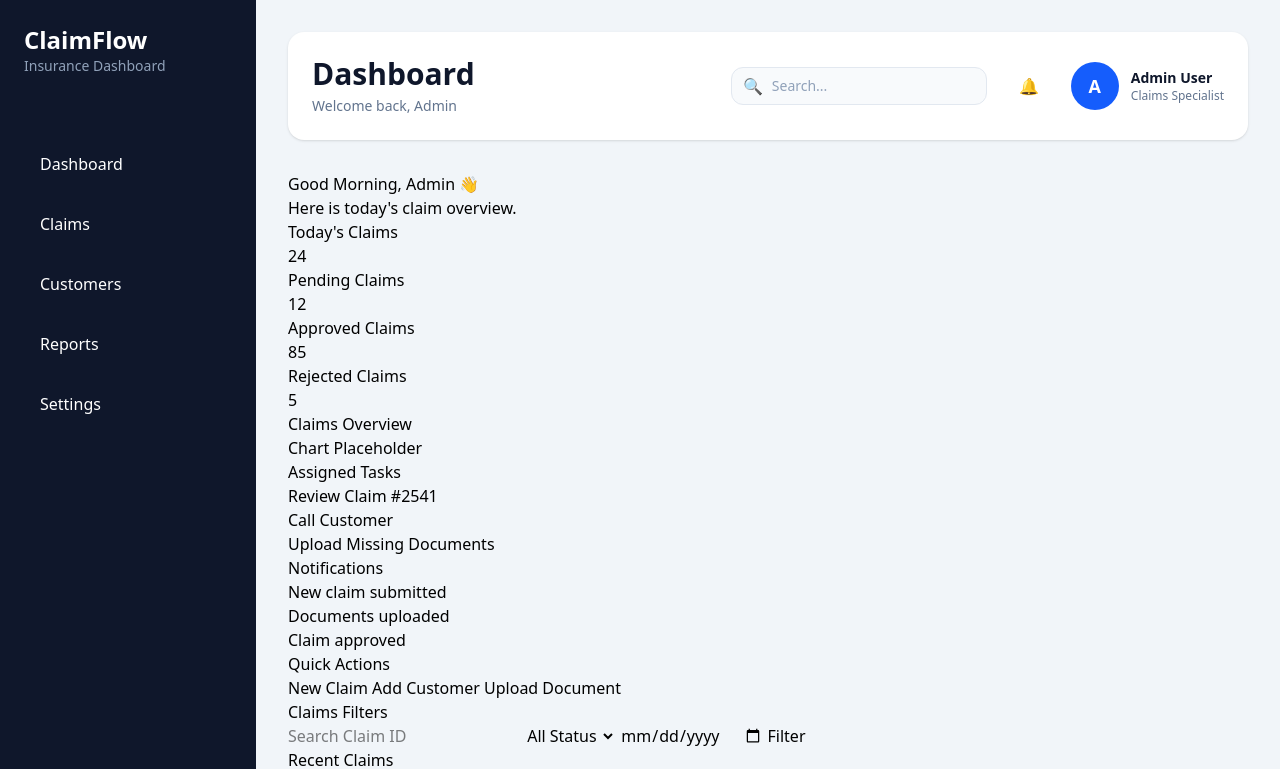
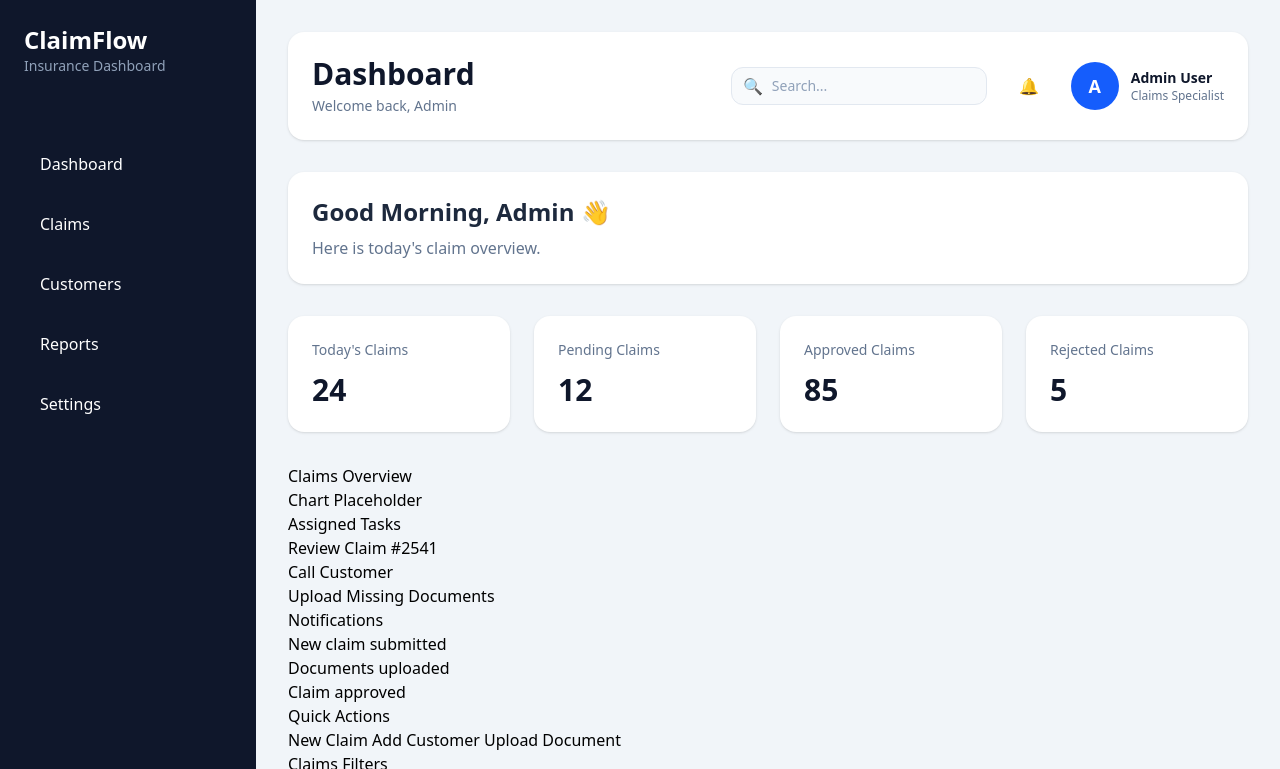
Before and after one commit to kalagermousavi/insurance-claims-dashboard, a website: page index.html in a window 1280 px wide. Shown: the top 769 px of the page. Drawn offline with Linux system fonts and the light colour scheme.

Commit message:
Style welcome section and statistics cards

```diff
--- a/index.html
+++ b/index.html
@@ -81,11 +81,11 @@
 
         <!-- Welcome Section Start -->
 
-        <section class="welcome">
+        <section class="bg-white rounded-2xl shadow-sm p-6 mb-8">
 
-            <h2>Good Morning, Admin 👋</h2>
+            <h2 class="text-2xl font-bold text-slate-800">Good Morning, Admin 👋</h2>
 
-            <p>
+            <p class="text-slate-500 mt-2">
                 Here is today's claim overview.
             </p>
 
@@ -96,28 +96,28 @@
 
         <!-- Statistics Cards Start -->
 
-        <section class="statistics">
+        <section class="mb-8">
 
-            <div class="cards-container">
+            <div class="grid grid-cols-1 md:grid-cols-2 xl:grid-cols-4 gap-6">
 
-                <div class="card">
-                    <h3>Today's Claims</h3>
-                    <p>24</p>
+                <div class="bg-white rounded-2xl p-6 shadow-sm">
+                    <h3 class="text-slate-500 text-sm">Today's Claims</h3>
+                    <p class="text-3xl font-bold text-slate-900 mt-3">24</p>
                 </div>
 
-                <div class="card">
-                    <h3>Pending Claims</h3>
-                    <p>12</p>
+                <div class="bg-white rounded-2xl p-6 shadow-sm">
+                    <h3 class="text-slate-500 text-sm">Pending Claims</h3>
+                    <p class="text-3xl font-bold text-slate-900 mt-3">12</p>
                 </div>
 
-                <div class="card">
-                    <h3>Approved Claims</h3>
-                    <p>85</p>
+                <div class="bg-white rounded-2xl p-6 shadow-sm">
+                    <h3 class="text-slate-500 text-sm">Approved Claims</h3>
+                    <p class="text-3xl font-bold text-slate-900 mt-3">85</p>
                 </div>
 
-                <div class="card">
-                    <h3>Rejected Claims</h3>
-                    <p>5</p>
+                <div class="bg-white rounded-2xl p-6 shadow-sm">
+                    <h3 class="text-slate-500 text-sm">Rejected Claims</h3>
+                    <p class="text-3xl font-bold text-slate-900 mt-3">5</p>
                 </div>
 
             </div>
```
Also changed, not shown: assets/css/output.css.
